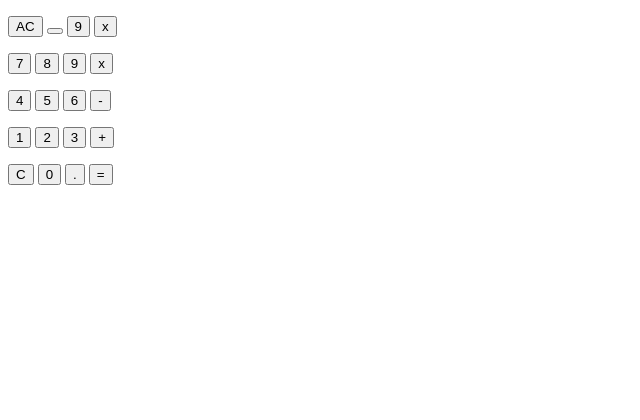
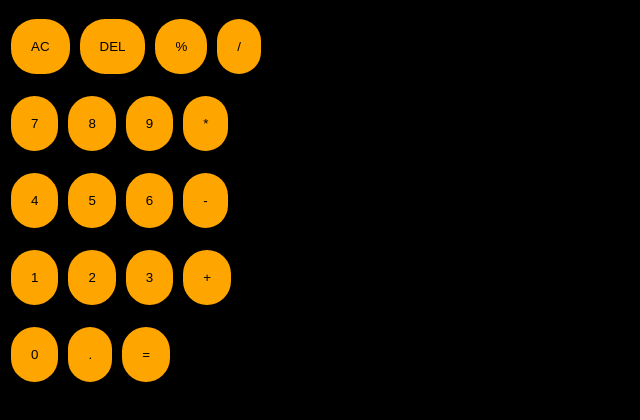
Before and after one commit to ayomide0908/js, a plain HTML site: page calculator.html in a window 1280 px wide. Shown: the whole page, without its empty margins (0-640 px from the left). Drawn offline with Linux system fonts and the light colour scheme.

Commit message:
add change

```diff
--- a/calculator.html
+++ b/calculator.html
@@ -3,62 +3,82 @@
   <head>
     <meta charset="UTF-8" />
     <meta name="viewport" content="width=device-width, initial-scale=1.0" />
+    <style>
+      body {
+        background-color: black;
+      }
+
+      button {
+        padding: 20px;
+        margin: 3px;
+        border: none;
+        border-radius: 25px;
+        background-color: orange;
+      }
+    </style>
     <title>Calculator</title>
   </head>
   <body>
     <p>
-      <button>AC</button>
-      <button></button>
-      <button>9</button>
-      <button>x</button>
+      <button onclick="clearAll()">AC</button>
+      <button onclick="delChar()">DEL</button>
+      <button onclick="update('%')">%</button>
+      <button onclick="update('/')">/</button>
     </p>
 
     <p>
-      <button>7</button>
-      <button>8</button>
-      <button>9</button>
-      <button>x</button>
+      <button onclick="update('7')">7</button>
+      <button onclick="update('8')">8</button>
+      <button onclick="update('9')">9</button>
+      <button onclick="update('*')">*</button>
     </p>
 
     <p>
-      <button>4</button>
-      <button>5</button>
-      <button>6</button>
-      <button>-</button>
+      <button onclick="update('4')">4</button>
+      <button onclick="update('5')">5</button>
+      <button onclick="update('6')">6</button>
+      <button onclick="update('-')">-</button>
     </p>
 
     <p>
-      <button
-        onclick="
-    calculation = '1'
-    console.log(calculation);
-    "
-      >
-        1
-      </button>
-      <button
-        onclick="
-   calculation = '2'
-   console.log(calculation);
-   "
-      >
-        2
-      </button>
-
-      <button>3</button>
-
-      <button>+</button>
+      <button onclick="update('1')">1</button>
+      <button onclick="update('2')">2</button>
+      <button onclick="update('3')">3</button>
+      <button onclick="update('+')">+</button>
     </p>
 
     <p>
-      <button>C</button>
-      <button>0</button>
-      <button>.</button>
-      <button>=</button>
+      <button onclick="update('0')">0</button>
+      <button onclick="update('.')">.</button>
+      <button onclick="equalTo()">=</button>
     </p>
 
     <script>
       let calculation = "";
+
+      function update(value) {
+        calculation += value;
+        console.log(calculation);
+      }
+
+      function equalTo() {
+        try {
+          calculation = eval(calculation);
+          console.log(calculation);
+        } catch (e) {
+          console.log("Error");
+        }
+      }
+
+      function clearAll() {
+        calculation = "";
+        console.log(calculation);
+      }
+
+      function delChar() {
+        calculation = calculation.slice(0, -1);
+        console.log(calculation);
+      }
     </script>
   </body>
 </html>
```
Also changed, not shown: 06-booleans.html (added, +35 -0 lines), 06-rock-paper-scissors.html (added, +75 -0 lines), script.js (+9 -2 lines).
